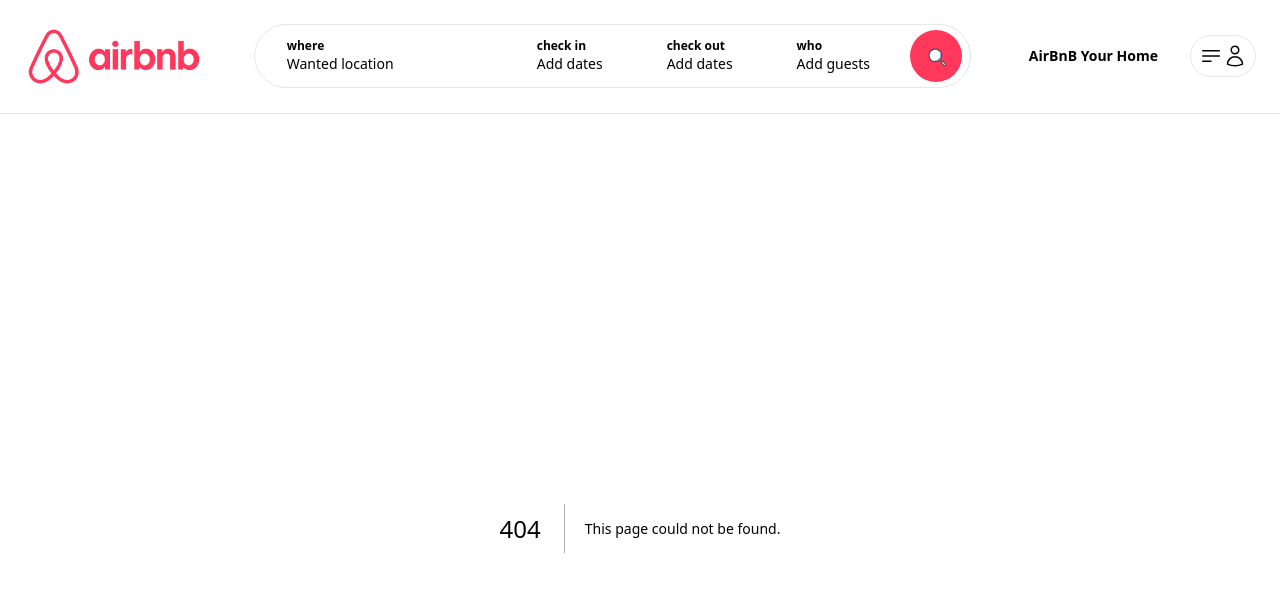
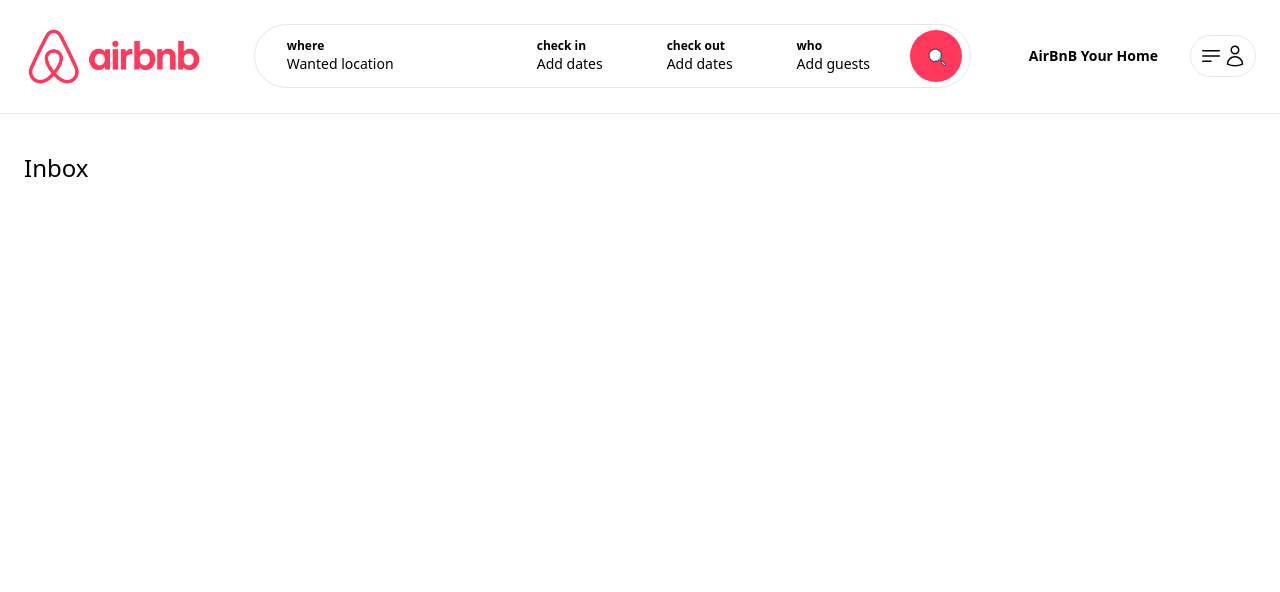
Before and after one commit to ndalo-ben/AirBnB_Clone, a Next.js app: page /inbox in a window 1280 px wide. Before the commit this address had no page. Shown: the top 592 px of the page. Built offline with nearby package versions, Linux system fonts and the light colour scheme.

Commit message:
implement inbox age

```diff
--- /dev/null
+++ b/app/inbox/page.tsx
@@ -0,0 +1,10 @@
+
+const InboxPage = () => {
+  return (
+    <main className='max-w-[1500px] mx-auto px-6 pb-6'>
+        <h1 className="my-6 text-2xl">Inbox</h1>
+    </main>
+  )
+}
+
+export default InboxPage
```
